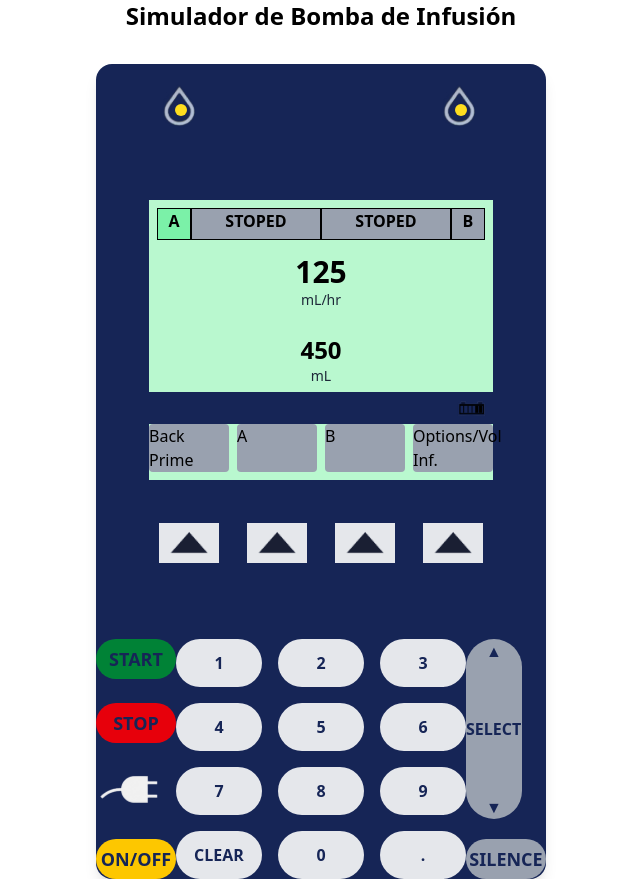
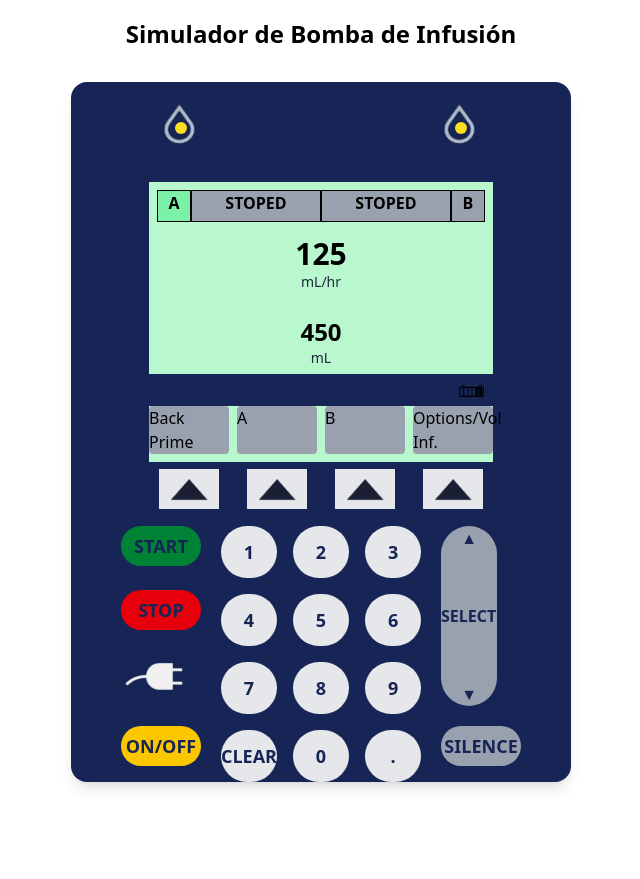
Before and after one commit to vpeinado263/simulador-bomba-insulina, a Next.js app in the folder frontend/: page / in a window 1280 px wide. Shown: the whole page, without its empty margins (319-959 px from the left). After the commit the page ends 800 px from the top, so only its background shows below. Built offline with nearby package versions, Linux system fonts and the light colour scheme.

Commit message:
Insertar cambios

```diff
--- a/frontend/src/components/atoms/Botones Individuales/ButtonNumeric.jsx
+++ b/frontend/src/components/atoms/Botones Individuales/ButtonNumeric.jsx
@@ -3,7 +3,7 @@ const ButtonNumeric = ({label, onClick}) => {
   <button
   onClick={onClick}
   className="bg-gray-200 hover:bg-gray-300 text-blue-950 font-bold
-  rounded-full px-5 py-3 flex items-center justify-center">
+  rounded-full  py-3 flex items-center justify-center text-lg">
     {label}
   </button>
 
--- a/frontend/src/components/organisms/ControlPanel.jsx
+++ b/frontend/src/components/organisms/ControlPanel.jsx
@@ -5,14 +5,14 @@ import NumericKeys from "../molecules/NumericKeys";
 const ControlPanel = () => {
   return (
     <>
-    <div className="w-full flex justify-between items-center mt-6">
-      <div className="flex flex-col gap-6">
+    <div className="flex justify-between gap-5">
+      <div>
         <ActionButtonsUno />
       </div>
-      <div className="flex justify-center">
+      <div>
         <NumericKeys />
       </div>
-      <div className="flex flex-col gap-5 items-center">
+      <div>
         <ActionsButtonsDos />
       </div>
     </div>
--- a/frontend/src/components/templates/DeviceLayout.jsx
+++ b/frontend/src/components/templates/DeviceLayout.jsx
@@ -5,7 +5,7 @@ import SoftkeysSelector from "../organisms/SoftkeysSelector";
 
 const DeviceLayout = () => {
   return (
-    <div className="w-[450px] h-[815px] bg-blue-950 rounded-2xl shadow-lg flex flex-col justify-between items-center">
+    <div className="w-[500px] h-[700px] bg-blue-950 rounded-2xl shadow-lg flex flex-col justify-between items-center">
       <div>
         <FluidIndicators />
       </div>
```
